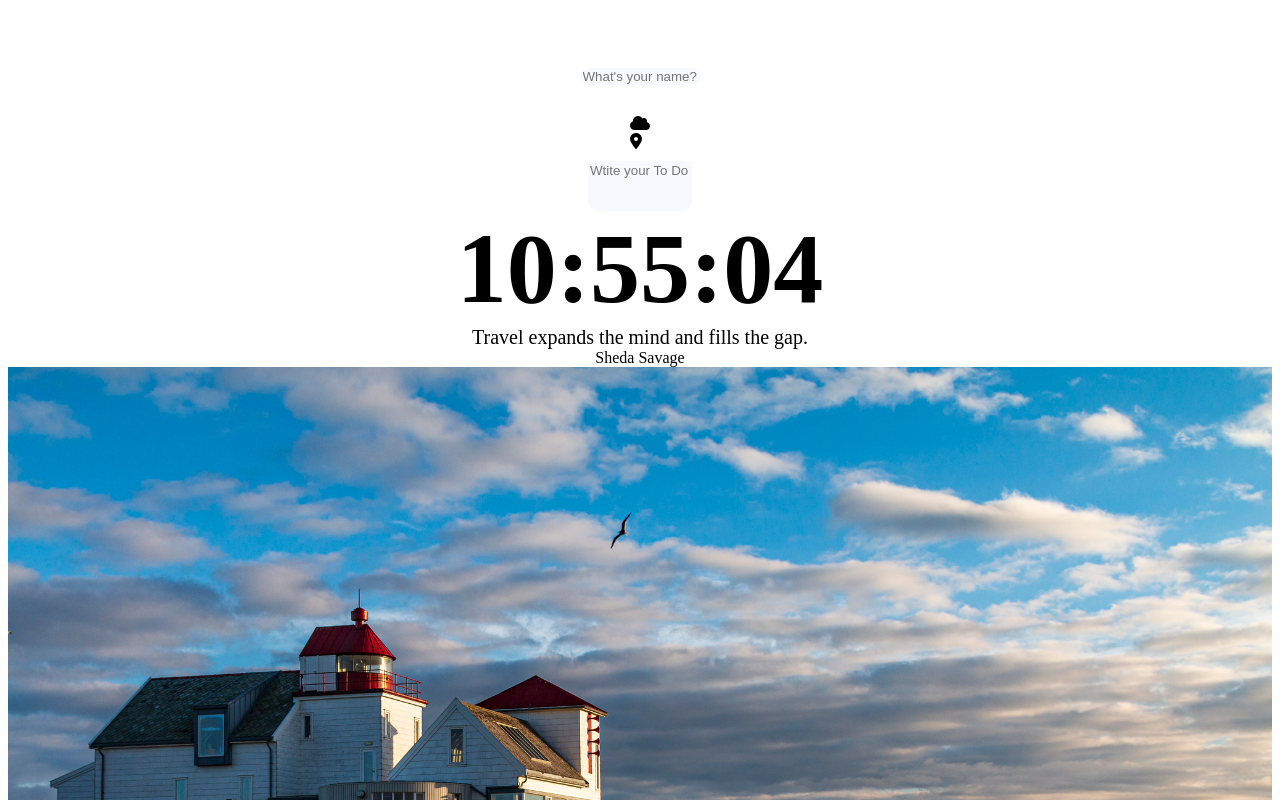
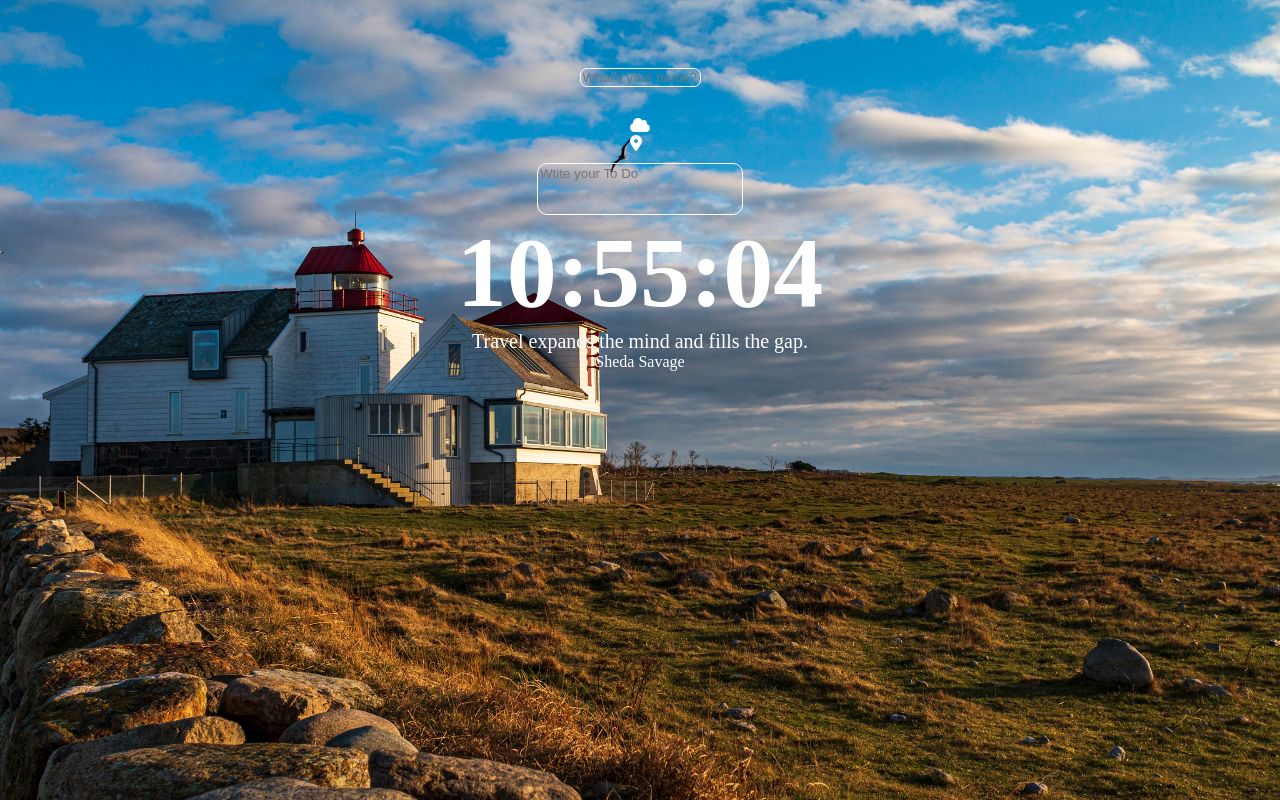
Before and after one commit to sungwooKang11/New-Momentum, a plain HTML site: page index.html in a window 1280 px wide. Shown: the top 800 px of the page. Drawn offline with Linux system fonts and the light colour scheme.

Commit message:
customed

```diff
--- a/style.css
+++ b/style.css
@@ -18,24 +18,27 @@ input:focus {
     justify-content: center;
     flex-direction: column;
     align-items: center;
+
 }
 
 .nameBox {
     border: 0;
     margin-top: 100px;
     width: 115px;
-    background: ghostwhite;
-    border-radius: 10px;
+    background: none;
     margin-top: 60px;
     margin-bottom: 30px;
+    border: 1px solid;
+    border-radius: 7px;
+    color: white;
 }
 
 
 #hello {
     margin-top: 60px;
     margin-bottom: 30px;
-    background: ghostwhite;
-    border-radius: 10px;
+    color: white;
+    font-size: 50px;
 }
 
 .clock {
@@ -48,7 +51,7 @@ input:focus {
 .clockNum {
     font-size: 100px;
     margin: 0;
-
+    color: white;
 }
 
 button {
@@ -59,19 +62,25 @@ button {
 .todo-container {
     display: flex;
     flex-direction: column;
-    background: ghostwhite;
+    border: 1px solid;
     border-radius: 10px;
+    color: white;
 }
 
 .todoBox {
     border: 0;
-    width: 100px;
-    background: ghostwhite;
+    width: 200px;
+    background: none;
+    color: white;
 }
 
 img {
+    position: absolute;
     width: 100%;
     height: 100%;
+    top: 0;
+    left: 0;
+    z-index: -1;
 }
 
 .quote {
@@ -83,13 +92,17 @@ img {
     display: flex;
     justify-content: center;
     font-size: 20px;
+    color: white;
 }
 
 .authors {
     display: flex;
     justify-content: center;
+    margin-bottom: 20px;
+    color: white;
 }
 
 #weather {
     margin-bottom: 10px;
+    color: white;
 }
```
